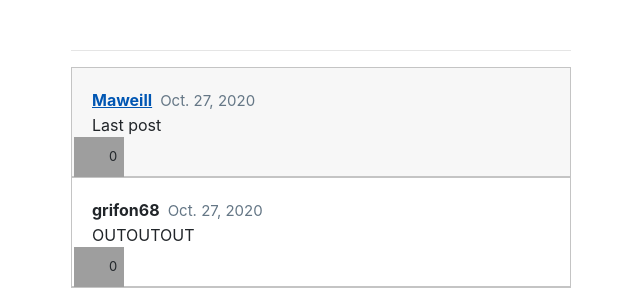
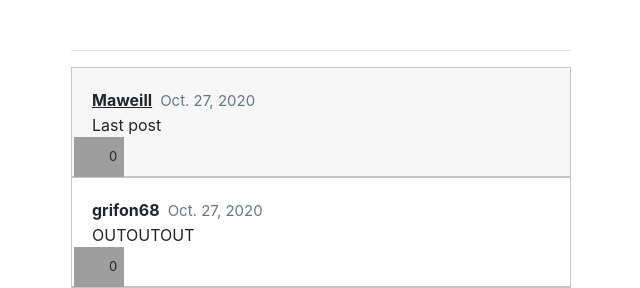
Before and after one commit to DuLovell/Project4, a Django app: page / in a window 1280 px wide, with the pointer over the restyled element. Shown: the part 56-344 px from the top of the page, without its empty margins (319-959 px from the left). Run offline with Django 3.2, Linux system fonts and the light colour scheme; data comes from the database, SQL or seed files in the repository; some libraries are stand-ins or nearby versions; grey boxes are pictures that could not be loaded.

Commit message:
Add color: inherit; to post-user in style.css

```diff
--- a/network/network/static/network/styles.css
+++ b/network/network/static/network/styles.css
@@ -51,6 +51,7 @@ a {
 }
 #post-user:hover {
 	text-decoration: underline;
+	color: inherit;
 }
 
 
```
